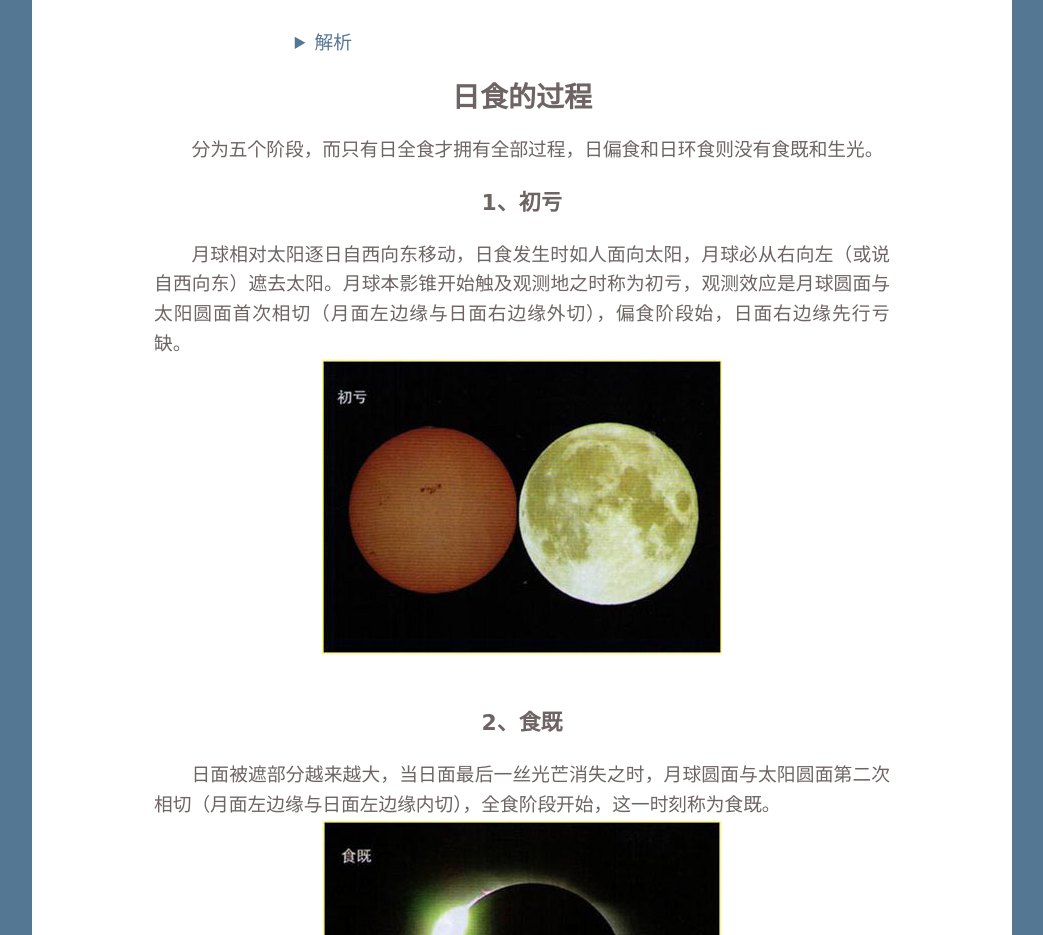
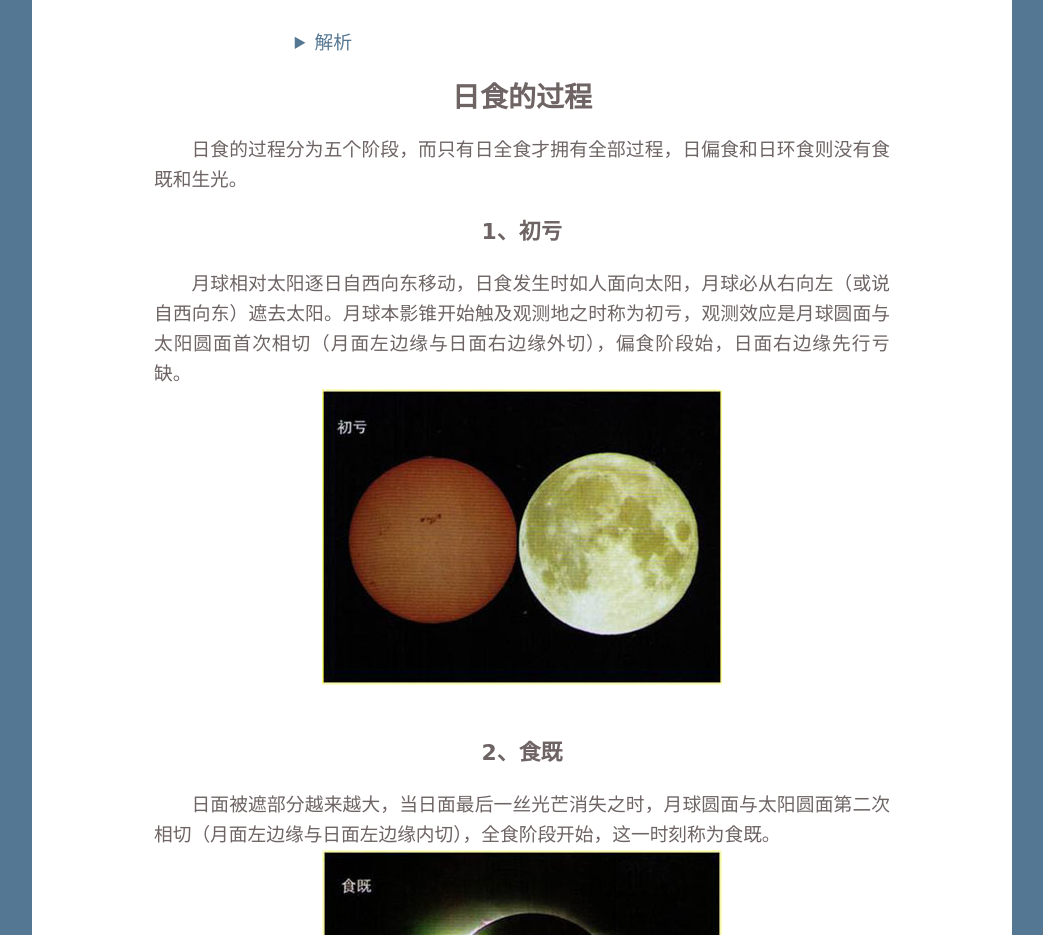
Before and after one commit to yuanyuanxiaohua/bb.github.io, a plain HTML site: page 日食拓展.html in a window 1280 px wide. Shown: the part 4043-4978 px from the top of the page, without its empty margins (218-1261 px from the left). Drawn offline with Linux system fonts and the light colour scheme.

Commit message:
Update 日食拓展.html

```diff
--- a/日食拓展.html
+++ b/日食拓展.html
@@ -217,7 +217,7 @@
 
 
 		<h2>日食的过程</h2>
-		<p>分为五个阶段，而只有日全食才拥有全部过程，日偏食和日环食则没有食既和生光。</p>
+		<p>日食的过程分为五个阶段，而只有日全食才拥有全部过程，日偏食和日环食则没有食既和生光。</p>
 		<h3>1、初亏</h3>
 		<p>月球相对太阳逐日自西向东移动，日食发生时如人面向太阳，月球必从右向左（或说自西向东）遮去太阳。月球本影锥开始触及观测地之时称为初亏，观测效应是月球圆面与太阳圆面首次相切（月面左边缘与日面右边缘外切），偏食阶段始，日面右边缘先行亏缺。</p>
 		<h3><img src="images5/初亏.png"alt="初亏"></h3>
```
